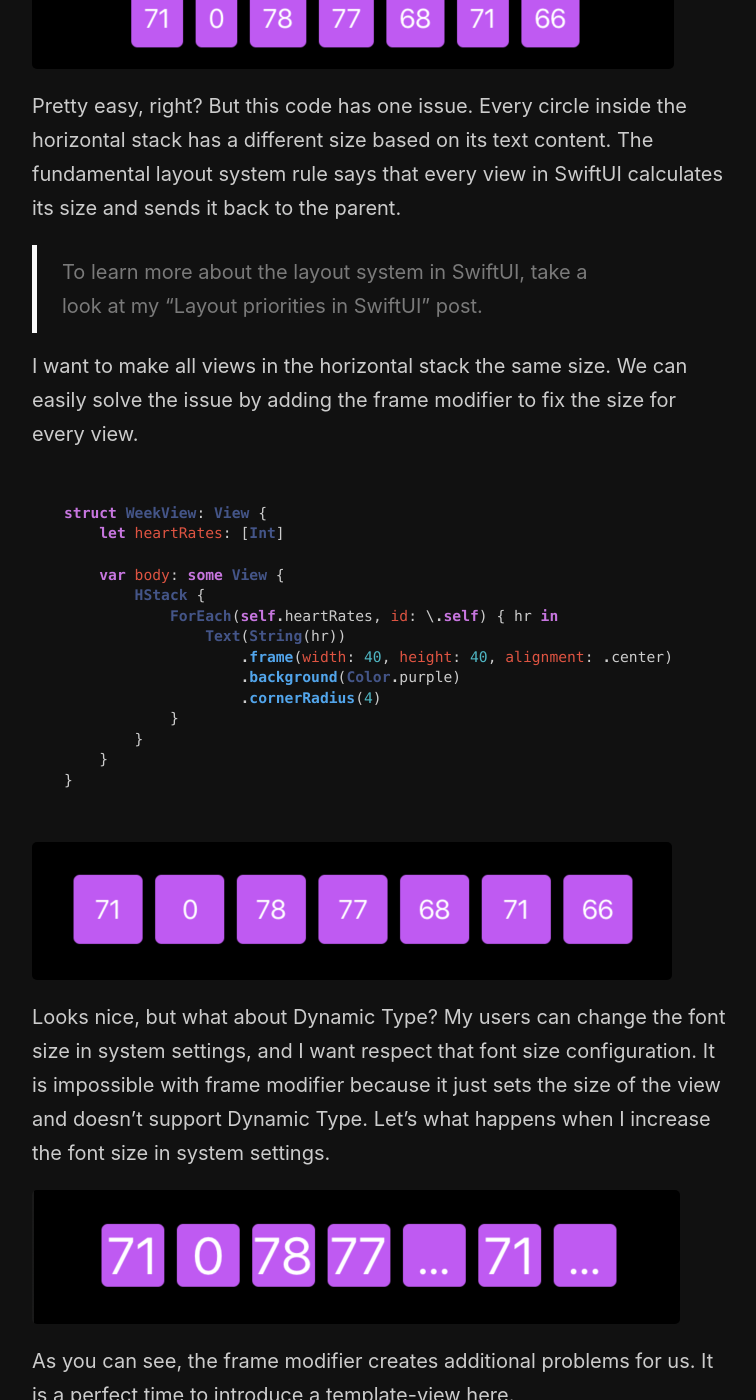
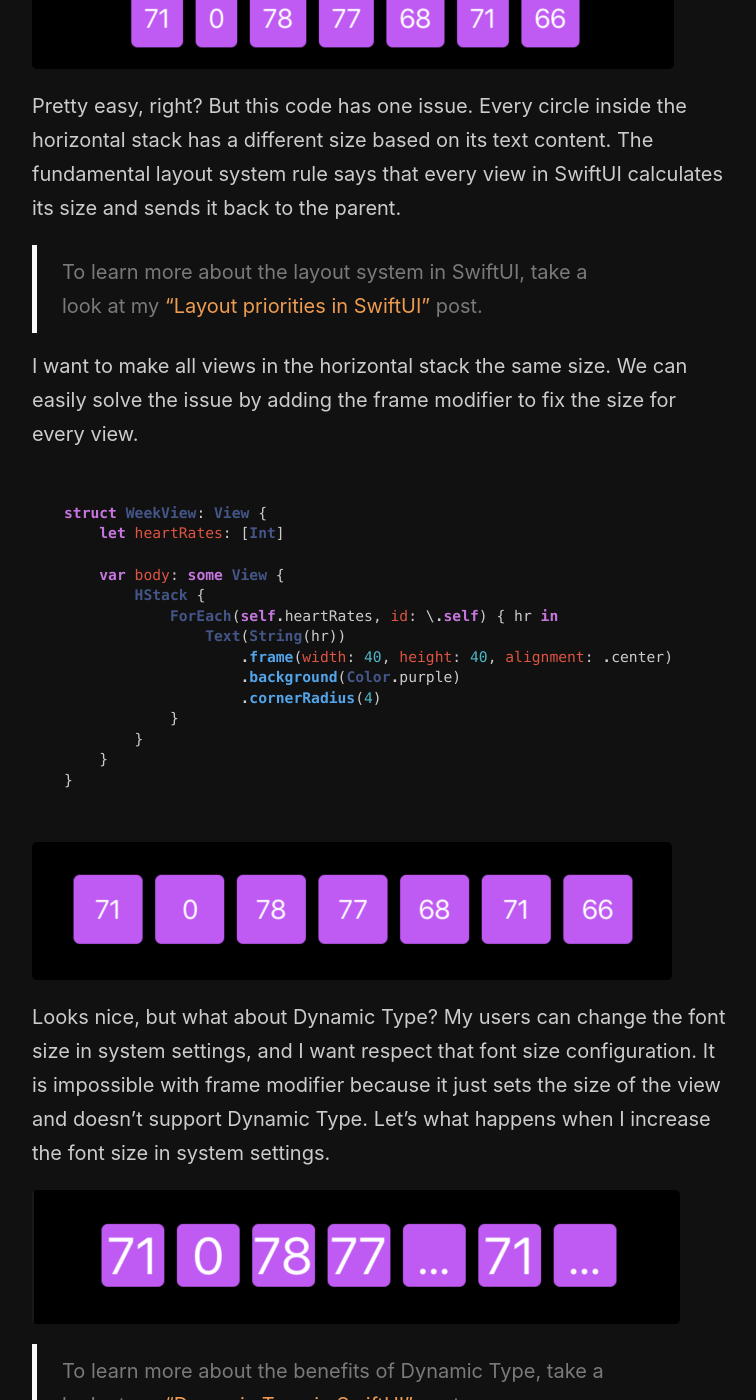
Before and after one commit to mecid/mecid.github.io, a Jekyll site: the page built from _posts/2020-05-13-template-view-pattern-in-swiftui.md, in a window 1280 px wide and 1400 px high, scrolled down 972 px. Shown: the whole window, without its empty margins (258-1014 px from the left). Built offline with Jekyll 4.4.1, drawn with Linux system fonts in a browser that asks for light colours; some of the changed lines change nothing that is shown; some of the changed text lies outside the part shown.

Commit message:
Update 2020-05-13-template-view-pattern-in-swiftui.md

```diff
--- a/_posts/2020-05-13-template-view-pattern-in-swiftui.md
+++ b/_posts/2020-05-13-template-view-pattern-in-swiftui.md
@@ -29,7 +29,7 @@
 
 Pretty easy, right? But this code has one issue. Every circle inside the horizontal stack has a different size based on its text content. The fundamental layout system rule says that every view in SwiftUI calculates its size and sends it back to the parent.
 
-> To learn more about the layout system in SwiftUI, take a look at my "Layout priorities in SwiftUI" post.
+> To learn more about the layout system in SwiftUI, take a look at my ["Layout priorities in SwiftUI"](/2020/04/15/layout-priorities-in-swiftui/) post.
 
 I want to make all views in the horizontal stack the same size. We can easily solve the issue by adding the frame modifier to fix the size for every view.
 
@@ -55,6 +55,8 @@
 Looks nice, but what about Dynamic Type? My users can change the font size in system settings, and I want respect that font size configuration. It is impossible with frame modifier because it just sets the size of the view and doesn't support Dynamic Type. Let's what happens when I increase the font size in system settings.
 
 ![template-view](/public/template3.png)
+
+> To learn more about the benefits of Dynamic Type, take a look at my ["Dynamic Type in SwiftUI"](/2019/10/09/dynamic-type-in-swiftui/) post.
 
 As you can see, the frame modifier creates additional problems for us. It is a perfect time to introduce a template-view here.
 
```
